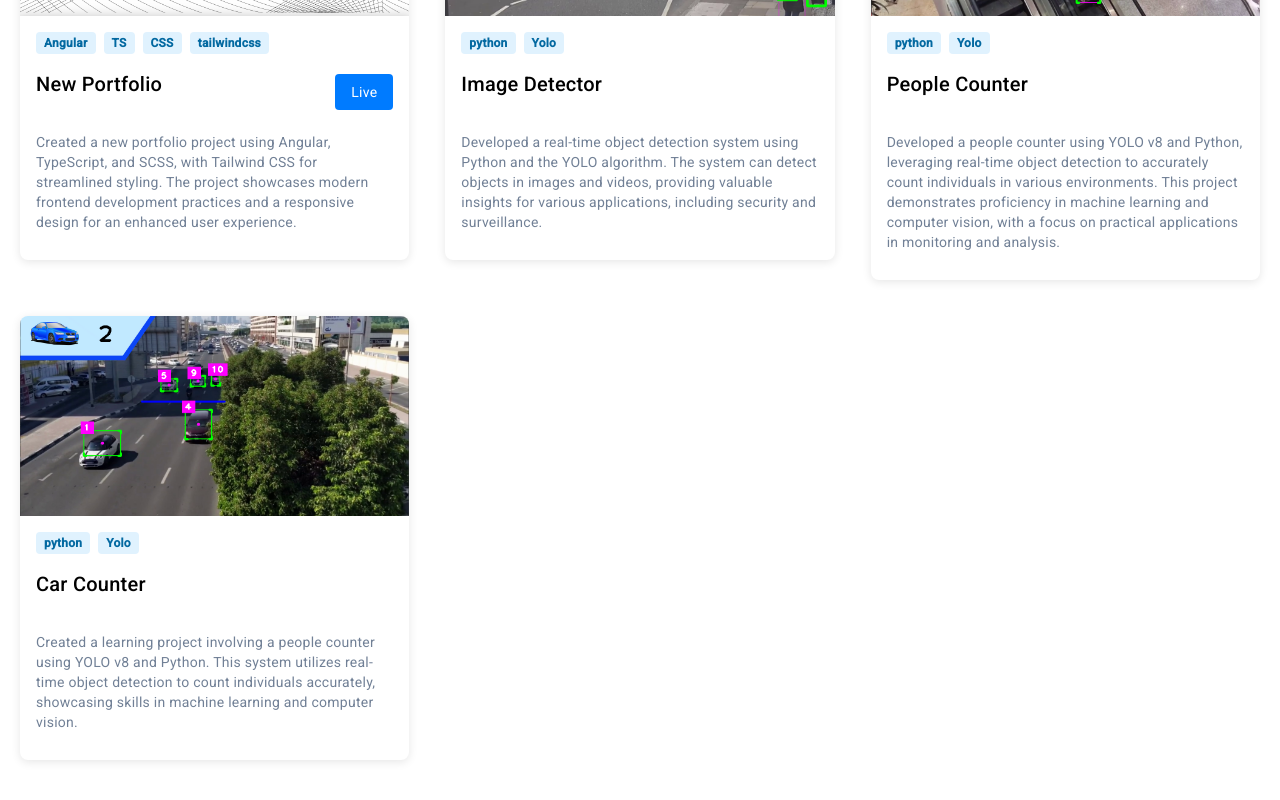
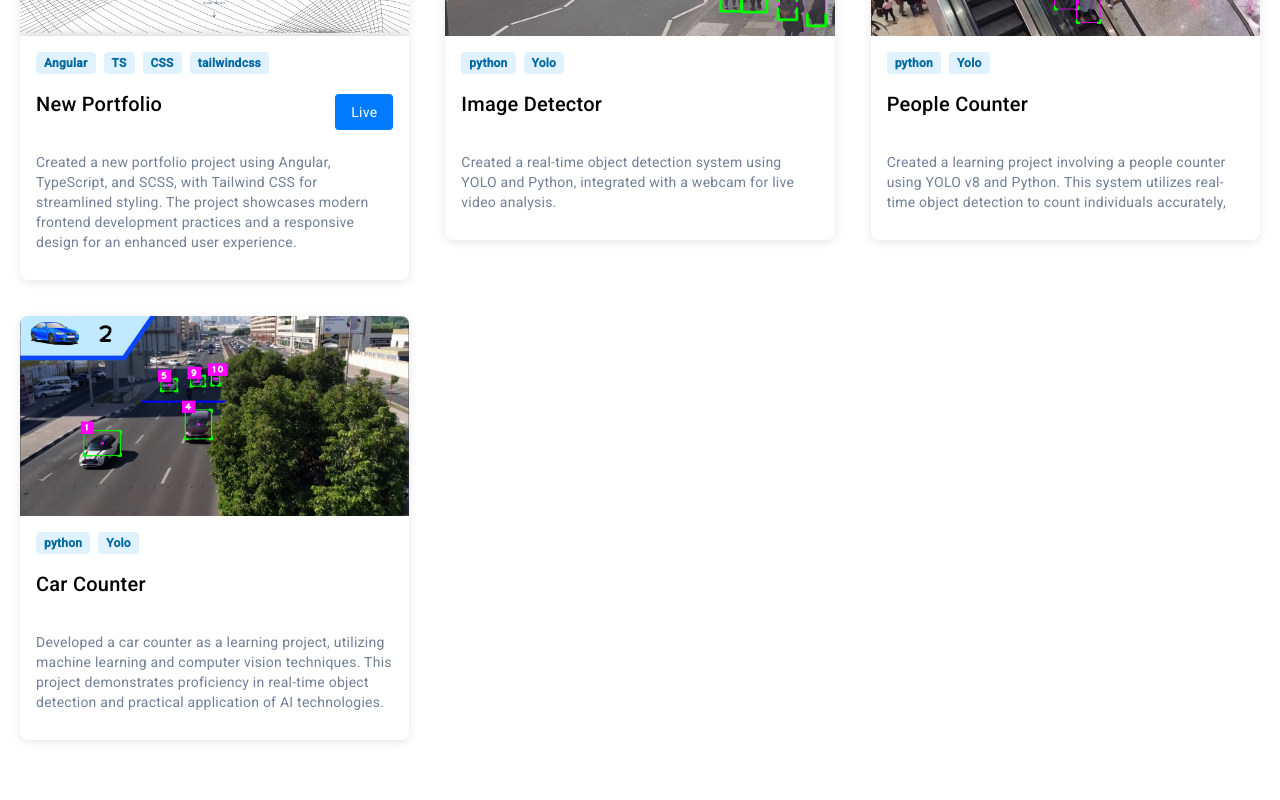
Before and after one commit to Ali7040/portfolio, an Angular app: page / in a window 1280 px wide. Shown: the part 3113-3913 px from the top of the page. Built offline with nearby package versions, Linux system fonts and the light colour scheme.

Commit message:
fix the bug

```diff
--- a/src/app/components/projects/projects.component.ts
+++ b/src/app/components/projects/projects.component.ts
@@ -61,19 +61,19 @@ export class ProjectsComponent {
     {
       imgSrc: "assets/imgs/img-detector.png",
       projectTitle: "Image Detector",
-      projectDescription: `Developed a real-time object detection system using Python and the YOLO algorithm. The system can detect objects in images and videos, providing valuable insights for various applications, including security and surveillance.`,
+      projectDescription: `Created a real-time object detection system using YOLO and Python, integrated with a webcam for live video analysis. `,
       tags: ["python", "Yolo"],
     },
     {
       imgSrc: "assets/imgs/people-counter.png",
       projectTitle: "People Counter",
-      projectDescription: `Developed a people counter using YOLO v8 and Python, leveraging real-time object detection to accurately count individuals in various environments. This project demonstrates proficiency in machine learning and computer vision, with a focus on practical applications in monitoring and analysis.`,
+      projectDescription: `Created a learning project involving a people counter using YOLO v8 and Python. This system utilizes real-time object detection to count individuals accurately,`,
       tags: ["python", "Yolo"],
     },
     {
       imgSrc: "assets/imgs/car-counter.png",
       projectTitle: "Car Counter",
-      projectDescription: `Created a learning project involving a people counter using YOLO v8 and Python. This system utilizes real-time object detection to count individuals accurately, showcasing skills in machine learning and computer vision.`,
+      projectDescription: `Developed a car counter as a learning project, utilizing machine learning and computer vision techniques. This project demonstrates proficiency in real-time object detection and practical application of AI technologies.`,
       tags: ["python", "Yolo"],
     },
   ];
```
